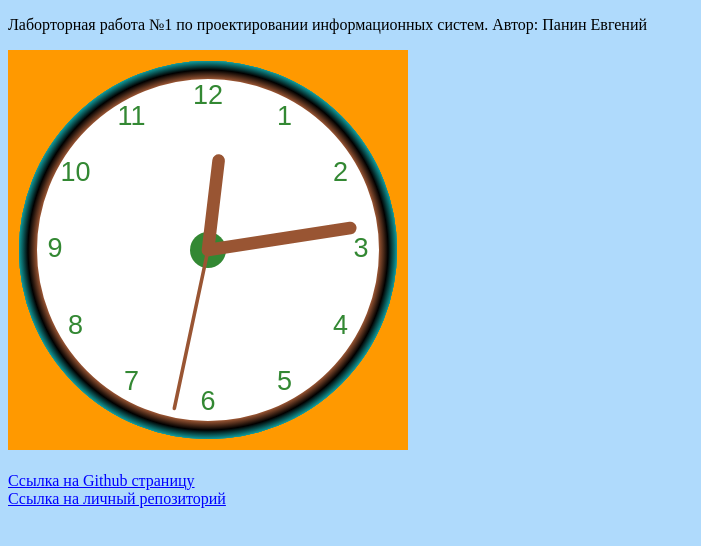
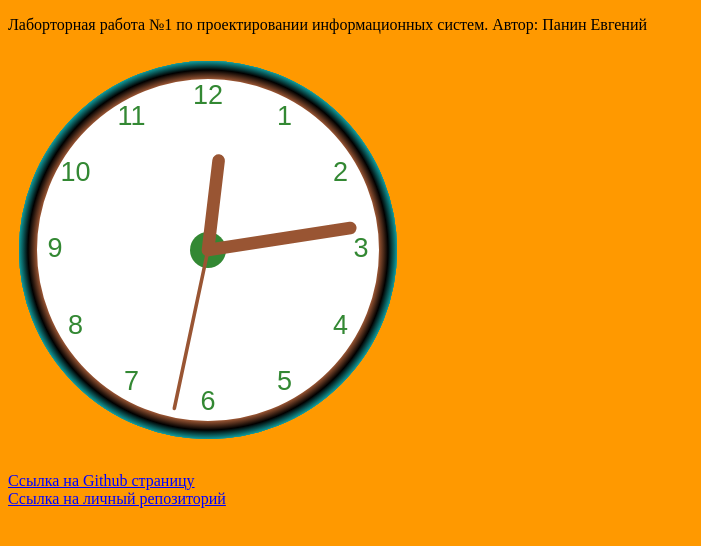
Before and after one commit to Evgeny1412/Evgeny1412.github.io, a plain HTML site: page index.html in a window 1280 px wide. Shown: the whole page, without its empty margins (0-701 px from the left). Drawn offline with Linux system fonts and the light colour scheme.

Commit message:
Update index.html

```diff
--- a/index.html
+++ b/index.html
@@ -1,6 +1,6 @@
 <!DOCTYPE html>
 <html>
-<body bgcolor="#afdafc">
+<body bgcolor="#ff9900">
   <p style color=00ff00>Лаборторная работа №1 по проектировании информационных систем. Автор: Панин Евгений</p>
 <canvas id="canvas" width="400" height="400"
 style="background-color:#ff9900">
```
